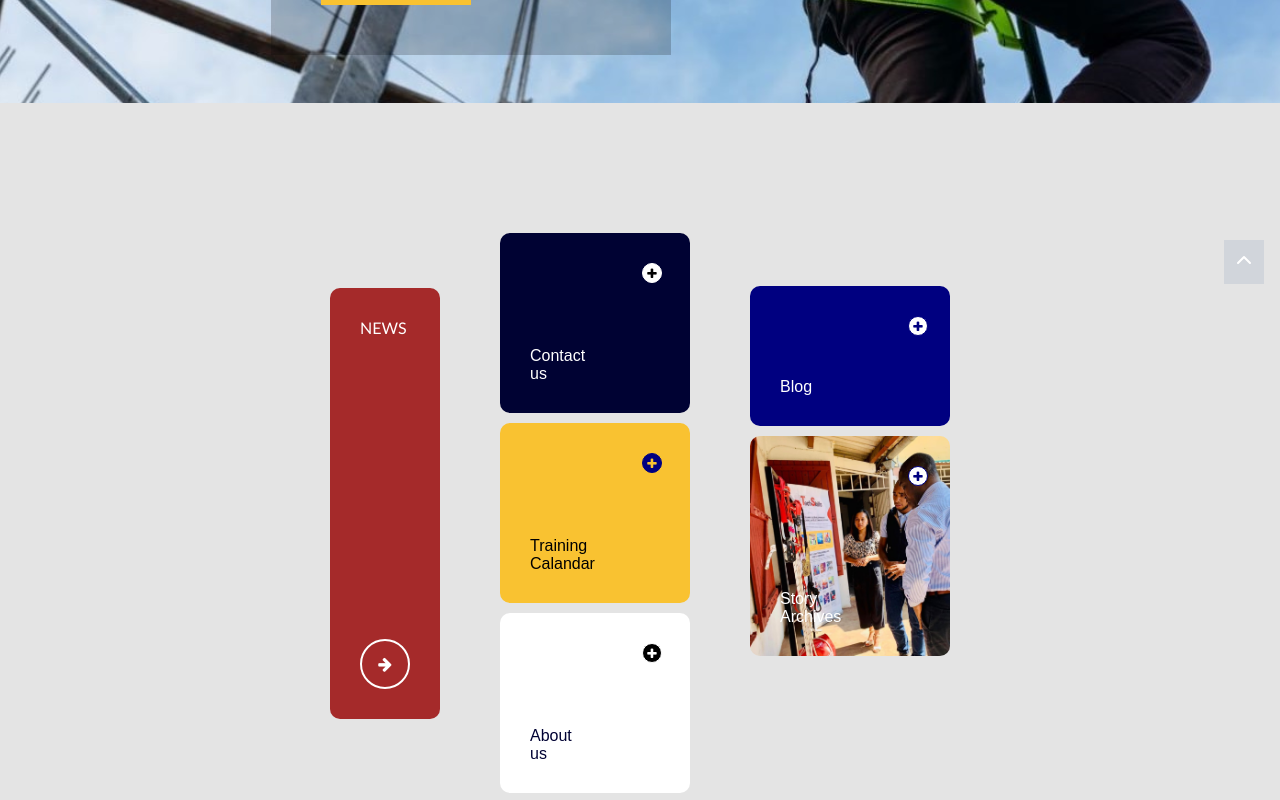
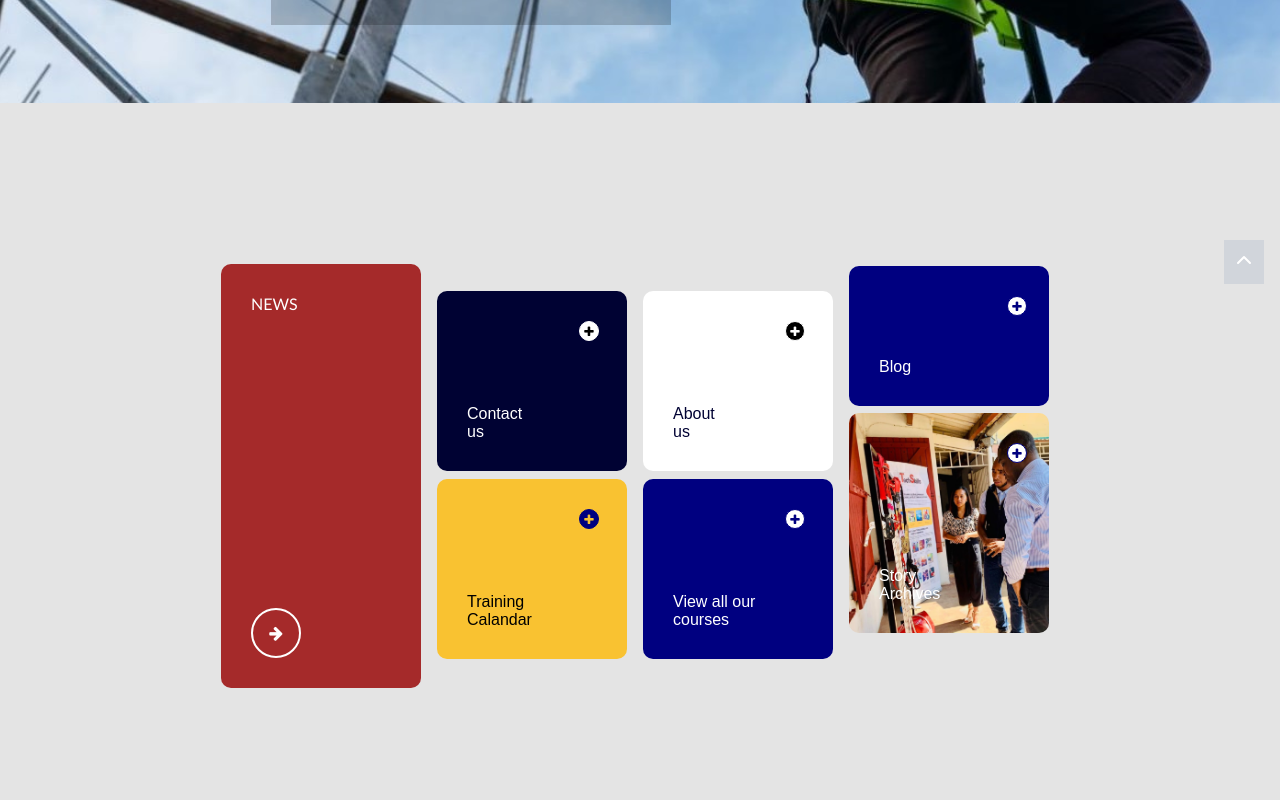
Before and after one commit to Stephanorova/Ajour_Site_web_Techskills, a React (Create React App) app: page / in a window 1280 px wide. Shown: the part 500-1300 px from the top of the page. Built offline with nearby package versions, Linux system fonts and the light colour scheme.

Commit message:
posiner center le menu

```diff
--- a/src/Accueil/Ourservice/index.css
+++ b/src/Accueil/Ourservice/index.css
@@ -1,4 +1,13 @@
 
+.service{
+    width: 100%;
+    height: 80vh;
+    background-color: #ffffff;
+    display: flex;
+    align-items: center;
+    justify-content: center;
+    margin-right: 15rem;
+}
 .imagegauche img{
     height: 345px;
     width: 350px;
--- a/src/Accueil/SousHome/SousHome.jsx
+++ b/src/Accueil/SousHome/SousHome.jsx
@@ -26,6 +26,7 @@ const SousHome = () => {
             </div>
           </div>
           <div className="menuCenter">
+            <div className="menucentertop">
              <div className="contactes">
                <label> <i class="fa fa-plus" aria-hidden="true"></i></label>
                 <div>
@@ -40,6 +41,8 @@ const SousHome = () => {
                 <p>Calandar</p>
                 </div>
              </div>
+             </div>
+             <div className="menucenterbottom">
              <Link to='about' spy={true} smooth={true} activeClass="activeClass">
              <div className="calandare">
              <label> <i class="fa fa-plus" aria-hidden="true"></i></label>
@@ -55,6 +58,7 @@ const SousHome = () => {
                 <span>View all our</span>
                 <p>courses</p>
                 </div>
+             </div>
              </div>
           </div>
           <div className="menuRigth">
--- a/src/Accueil/SousHome/index.css
+++ b/src/Accueil/SousHome/index.css
@@ -8,14 +8,19 @@
 
 .menue{
     display: flex;
-    padding: 100px ;
-    margin: 0 200px;
+    justify-content: center;
+    align-items: center;
+    gap: 1rem;
+    margin-top: 5rem;
 }
 
 .menuLeft{
-    flex: 1;
-    width: 100%;
-    height: 70vh;
+    flex: 0;
+    height: 52vh;
+    margin-top: 55px;
+    margin-left: 50px;
+    display: flex;
+    align-items: center;
 
 .news{
     background-color: brown;
@@ -23,9 +28,8 @@
     display: flex;
     flex-direction: column;
     padding: 30px;
-    margin-top: 55px;
-    width: 100%;
-    height: 77%;
+    width: 200px;
+    height: 53vh;
     cursor: pointer;
     border-radius: 10px;
     color: #fff;
@@ -44,13 +48,20 @@
 }
 }
 .menuCenter{
-    flex: 3.5;
-    width: 100%;
+    flex: 0;
     display: flex;
-    justify-content: center;
-    gap: 10px;
-    flex-wrap: wrap;
-    margin: auto;
+    margin-top: 53px;
+    gap: 1rem;
+}
+.menucentertop{
+    display: flex;
+    flex-direction: column;
+    gap: 0.5rem;
+}
+.menucenterbottom{
+    display: flex;
+    flex-direction: column;
+    gap: 0.5rem;
 }
 .menuCenter .contactes{
     width: 190px;
@@ -173,20 +184,20 @@
     }
 }
 .menuRigth{
-    flex: 1;
-    width: 100%;
+    flex: 0;
+    margin-top: 50px;
+    margin-right: 60px;
+    height: 52vh;
 }
 .blockmenu{
     display: flex;
     flex-direction: column;
-    margin-top: 2.5rem;
-    gap: 10px;
+    gap: 7px;
 }
 
 .blockmenu .blog{
     width: 200px;
     height: 140px;
-    margin-top: 13px;
     color: #fff;
     display: flex;
     cursor: pointer;
@@ -248,9 +259,6 @@
     }
 }
 
-.slide{
-   margin-top: 50px;
-}
 
 .ourvalue{
 
@@ -263,15 +271,6 @@
 
 }
 
-.service{
-    width: 100%;
-    height: 115vh;
-    background-color: #ffffff;
-    display: flex;
-    align-items: center;
-    justify-content: center;
-    padding: 30px;
-}
 .referenc{
     width: 100%;
     height: 80vh;
--- a/src/Accueil/index.css
+++ b/src/Accueil/index.css
@@ -13,12 +13,12 @@
 
 }
 .home .row{
-    padding: 50px;
+    padding: 30px;
     margin-left: 22%;
     display: flex;
     flex-direction: column;
     width: 400px;
-    height: 350px;
+    height: 320px;
     background-color: rgba(0, 0, 0, 0.2);
 }
 .home .row h1:nth-child(1){
```
